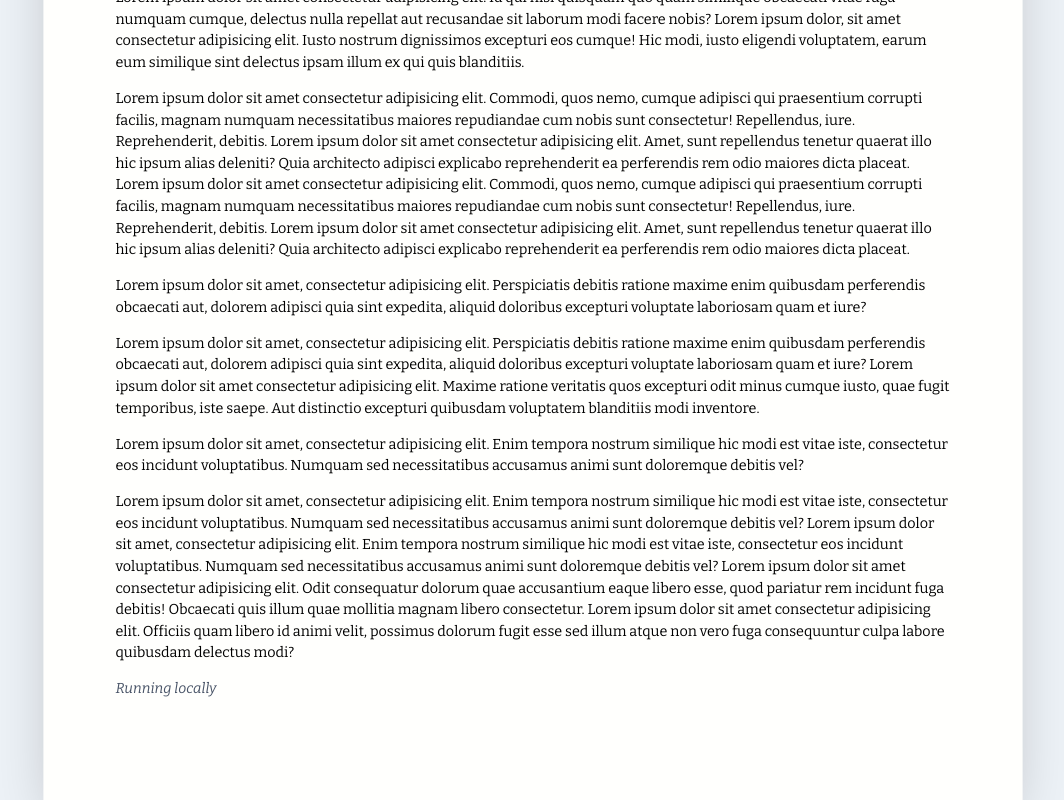
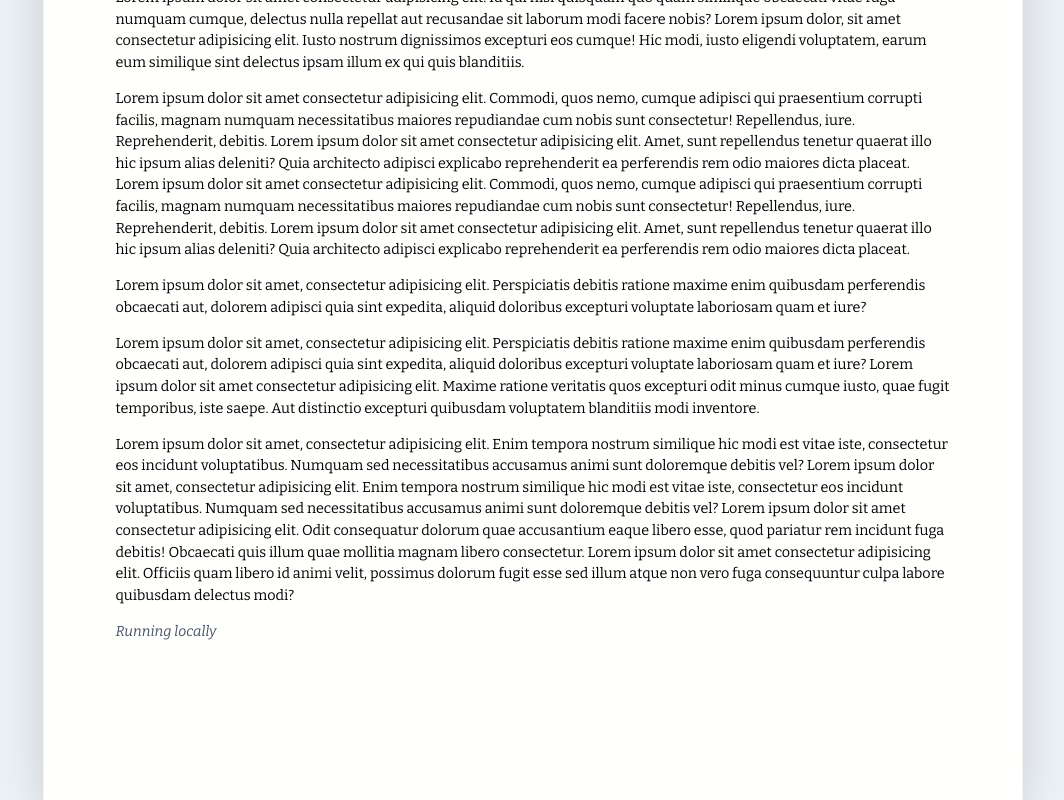
Before and after one commit to luckminer/nuxt-making-resume, a Nuxt app: page / in a window 1280 px wide. Shown: the part 527-1327 px from the top of the page, without its empty margins (107-1171 px from the left). Built offline with nearby package versions, Linux system fonts and the light colour scheme.

Commit message:
Less lorem

```diff
--- a/components/LoremIpsum.vue
+++ b/components/LoremIpsum.vue
@@ -60,12 +60,6 @@
       Lorem ipsum dolor sit amet, consectetur adipisicing elit. Enim tempora
       nostrum similique hic modi est vitae iste, consectetur eos incidunt
       voluptatibus. Numquam sed necessitatibus accusamus animi sunt doloremque
-      debitis vel?
-    </p>
-    <p class="pb-4">
-      Lorem ipsum dolor sit amet, consectetur adipisicing elit. Enim tempora
-      nostrum similique hic modi est vitae iste, consectetur eos incidunt
-      voluptatibus. Numquam sed necessitatibus accusamus animi sunt doloremque
       debitis vel? Lorem ipsum dolor sit amet, consectetur adipisicing elit.
       Enim tempora nostrum similique hic modi est vitae iste, consectetur eos
       incidunt voluptatibus. Numquam sed necessitatibus accusamus animi sunt
```
